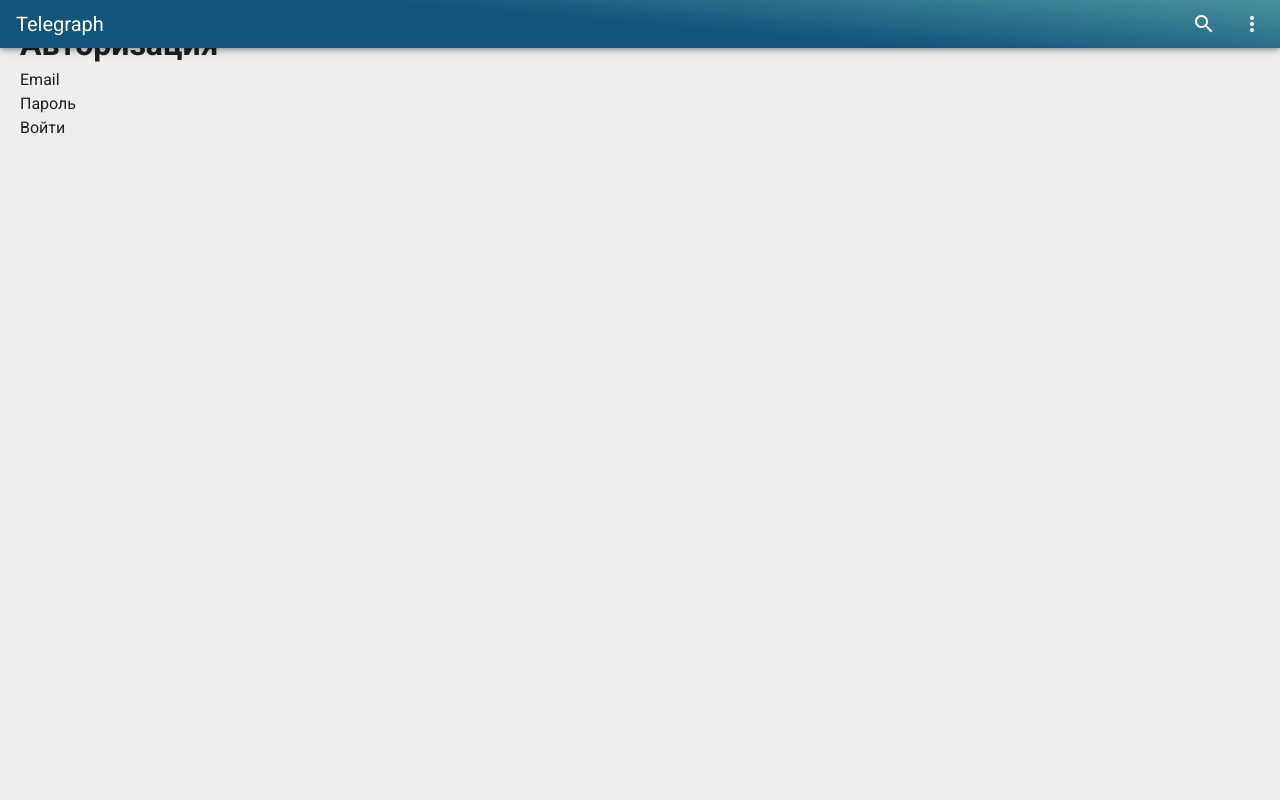
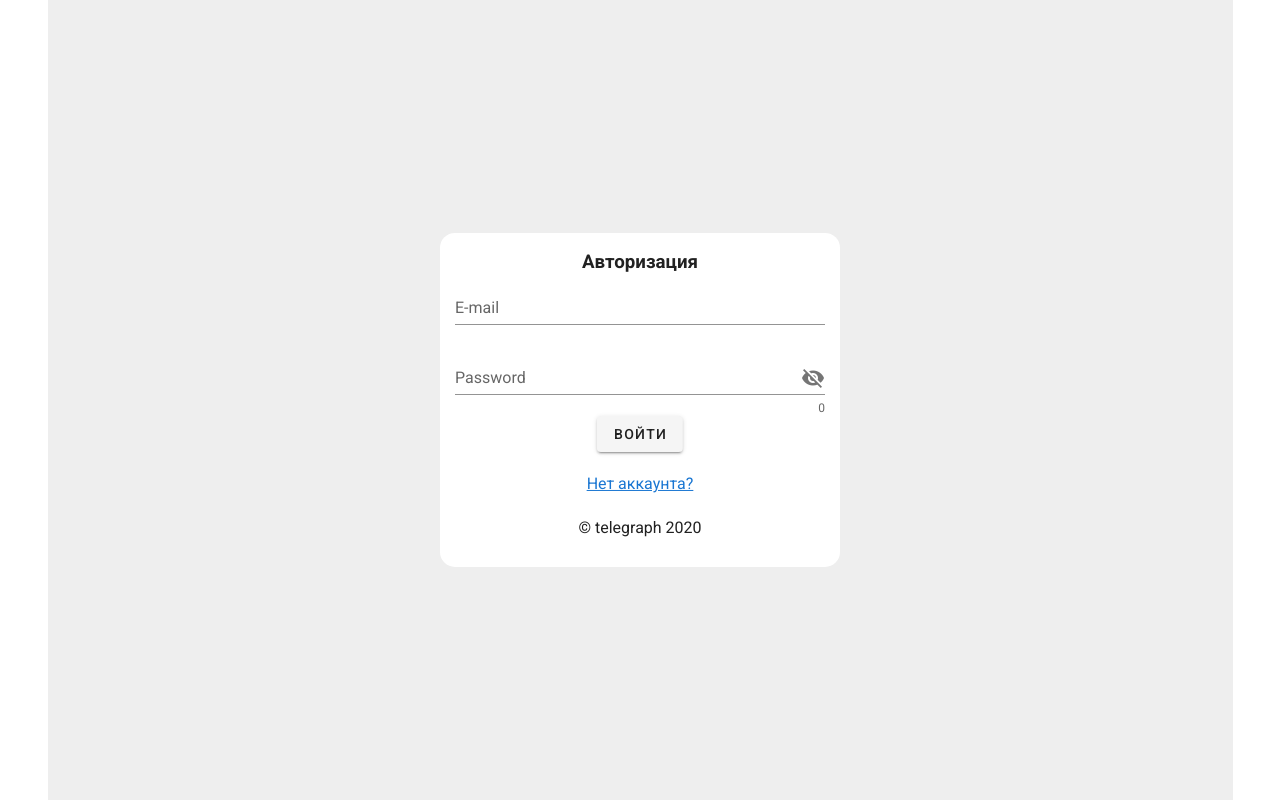
Before and after one commit to MaxTsilyurik/web-app, a Vue app in the folder front/: page /login in a window 1280 px wide. Built offline with nearby package versions, Linux system fonts and the light colour scheme.

Commit message:
feat: добавлено окно авторизации

```diff
--- a/front/package.json
+++ b/front/package.json
@@ -8,8 +8,11 @@
     "lint": "vue-cli-service lint"
   },
   "dependencies": {
+    "bootstrap-vue": "^2.20.1",
     "core-js": "^3.6.5",
+    "vee-validate": "^4.0.2",
     "vue": "^2.6.11",
+    "vuelidate": "^0.7.6",
     "vuetify": "^2.2.11"
   },
   "devDependencies": {
--- a/front/src/App.vue
+++ b/front/src/App.vue
@@ -1,52 +1,21 @@
 <template>
   <v-app>
-    <header>
-      <v-card tile class="overflow-hidden">
-        <v-main>
-          <v-app-bar dense
-                     fixed
-                     class="custom_nav_bar">
-
-            <v-toolbar-title style="cursor: pointer; color:white;">
-              Telegraph
-            </v-toolbar-title>
-
-            <v-spacer></v-spacer>
-
-            <v-btn icon color="white">
-              <v-icon>mdi-magnify</v-icon>
-            </v-btn>
-
-            <v-btn icon color="white">
-              <v-icon>mdi-dots-vertical</v-icon>
-            </v-btn>
-          </v-app-bar>
-        </v-main>
-      </v-card>
-    </header>
-    <v-content class="v-main grey lighten-3" data-booted="true" style="padding: 20px">
-      <router-view></router-view>
-    </v-content>
+    <v-container :is="layout" class="v-main grey lighten-3" data-booted="true" style="padding: 20px">
+        <router-view></router-view>
+    </v-container>
   </v-app>
 </template>
 
 <script>
-
+import user from "@/components/users/user";
 export default {
-  name: 'App',
-
-  components: {
-
+  components:{
+    user
   },
-
-  data: () => ({
-    //
-  }),
-};
+  computed: {
+    layout() {
+        return this.$route.meta.layout || "default-layout"
+    }
+  }
+}
 </script>
-
-<style scoped>
-.custom_nav_bar {
-  background-image: linear-gradient(5deg, #13547a 50%, #80d0c7 150%);
-}
-</style>
--- /dev/null
+++ b/front/src/components/users/user.js
@@ -0,0 +1,49 @@
+export default {
+    id: null,
+    name: null,
+    secondName: null,
+    email: null,
+    age: null,
+    gender: null,
+    image: null,
+
+    accessToken: null,
+    isAuth() {
+        this.load()
+        return this.accessToken !== null
+    },
+    login(data) {
+        localStorage.setItem('user', JSON.stringify(data))
+        this.id = data.id
+        this.name = data.name
+        this.secondName = data.secondName
+        this.email = data.email
+        this.accessToken = data.accessToken
+        this.gender = data.gender
+        this.image = data.image
+    },
+    logout() {
+        localStorage.removeItem('user')
+        this.id = null
+        this.name = null
+        this.secondName = null
+        this.email = null
+        this.accessToken = null
+        this.age = null
+        this.gender = null
+        this.image = null
+    },
+    load() {
+        let data = localStorage.getItem('user')
+        if (data !== null && data !== '') {
+            data = JSON.parse(data)
+            this.id = data.id
+            this.name = data.name
+            this.secondName = data.secondName
+            this.email = data.email
+            this.accessToken = data.accessToken
+            this.gender = data.gender
+            this.image = data.image
+        }
+    }
+}
--- /dev/null
+++ b/front/src/layouts/default-layout.vue
@@ -0,0 +1,45 @@
+<template>
+  <v-container class="default-layout">
+      <header>
+        <v-card tile class="overflow-hidden">
+          <v-main>
+            <v-app-bar dense
+                       fixed
+                       class="custom_nav_bar">
+
+              <v-toolbar-title style="cursor: pointer; color:white;">
+                Telegraph
+              </v-toolbar-title>
+
+              <v-spacer></v-spacer>
+
+              <v-btn icon color="white">
+                <v-icon>mdi-magnify</v-icon>
+              </v-btn>
+
+              <v-btn icon color="white">
+                <v-icon>mdi-dots-vertical</v-icon>
+              </v-btn>
+            </v-app-bar>
+          </v-main>
+        </v-card>
+      </header>
+
+      <v-main  class="v-main grey lighten-3" data-booted="true" style="padding: 20px">
+        <slot/>
+      </v-main>
+
+  </v-container>
+</template>
+
+<script>
+export default {
+  name: "default-layout"
+}
+</script>
+
+<style scoped>
+.custom_nav_bar {
+  background-image: linear-gradient(5deg, #13547a 50%, #80d0c7 150%);
+}
+</style>
--- /dev/null
+++ b/front/src/layouts/login-layout.vue
@@ -0,0 +1,15 @@
+<template>
+  <v-container class="login-layout">
+    <slot />
+  </v-container>
+</template>
+
+<script>
+export default {
+name: "login-layout"
+}
+</script>
+
+<style scoped>
+
+</style>
--- a/front/src/route/index.js
+++ b/front/src/route/index.js
@@ -21,7 +21,10 @@ const routes = [
     {
         path: '/login',
         name: 'Login',
-        component: Login
+        component: Login,
+        meta: {
+            layout: 'login-layout'
+        }
     }
 ]
 
--- a/front/src/views/Login.vue
+++ b/front/src/views/Login.vue
@@ -1,37 +1,101 @@
 <template>
-  <div class="login">
-    <div class="row">
-      <div class="col-md-5 m-auto">
-        <h1>Авторизация</h1>
-        <form @submit="signIn">
-          <div class="form-group">
-            <label for="email">Email</label>
-            <input type="email" class="form-control" id="email" v-model="email">
-            <div class="error">{{errors.email}}</div>
-          </div>
-          <div class="form-group">
-            <label for="password">Пароль</label>
-            <input type="password" class="form-control" id="password" v-model="password">
-            <div class="error">{{errors.password}}</div>
-          </div>
-          <div class="form-group">
-            <button type="submit" class="btn btn-secondary">Войти</button>
-          </div>
-        </form>
-      </div>
-    </div>
-  </div>
+  <form class="form-login">
+    <h3 class="text-center">Авторизация</h3>
+    <v-text-field
+        v-model="email"
+        :error-messages="errors.email"
+        label="E-mail"
+        required
+    ></v-text-field>
+    <v-text-field
+        v-model="password"
+        :append-icon="show1 ? 'mdi-eye' : 'mdi-eye-off'"
+        :rules="[rules.required, rules.min]"
+        :type="show1 ? 'text' : 'password'"
+        name="input-10-1"
+        label="Password"
+        hint="At least 8 characters"
+        counter
+        @click:append="show1 = !show1"
+    ></v-text-field>
+    <v-btn
+        style="position: relative;
+                left: 50%;
+                transform: translate(-50%, 0);"
+        class="mr-4"
+        @click="submit"
+    >
+      Войти
+    </v-btn>
+    <p class="mt-5 mb-3 text-muted text-center">
+      <router-link  to="">
+        Нет аккаунта?
+      </router-link>
+    </p>
+
+    <p class="mt-5 mb-3 text-muted text-center">&copy; telegraph 2020</p>
+
+  </form>
 </template>
 
 <script>
+import User from '@/components/users/user'
+
 export default {
   name: "Login",
+
   data() {
     return {
+      show1: false,
       email: '',
       password: '',
-      errors: {}
+      errors: {},
+      rules: {
+        min: v => v.length >= 8 || 'Min 8 characters',
+      },
     }
   },
+  methods: {
+    submit(e) {
+      if (this.validate()) {
+        const result = {
+          name: 'Иван Иванов',
+          email: 'ivan@ya.ru',
+          accessToken: 'jsdlf732649823709!ew98r#$432'
+        }
+        User.login(result)
+      }
+      e.preventDefault()
+    },
+    validate() {
+      this.errors = {}
+      if (this.email.trim().length === 0) {
+        this.errors.email = 'Заполните Email.'
+      }
+      if (this.password.trim().length === 0) {
+        this.errors.password = 'Заполните Пароль.'
+      }
+      return Object.keys(this.errors).length === 0
+    }
+  }
 }
 </script>
+
+<style scoped>
+.form-login {
+  background-color: white;
+  -ms-flex-align: center;
+  align-items: center;
+  width: 100%;
+  max-width: 400px;
+  padding: 15px;
+  margin: auto;
+  border-radius: 15px;
+  position: fixed;
+  top: 50%;
+  left: 50%;
+  -webkit-transform: translate(-50%, -50%);
+  -ms-transform: translate(-50%, -50%);
+  transform: translate(-50%, -50%);
+}
+</style>
```
Also changed, not shown: front/src/components/posts/PostForm.vue (added, +22 -0 lines), front/src/main.js (+8 -1 lines), 1 other file (tests, documents, lock files or other folders).
